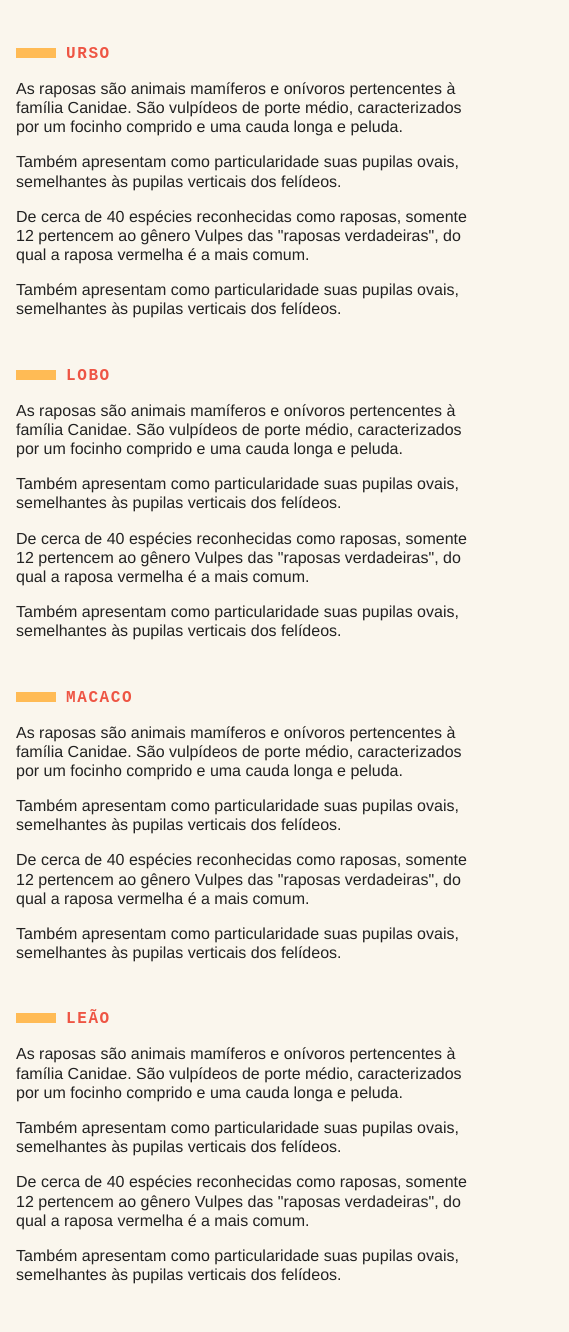
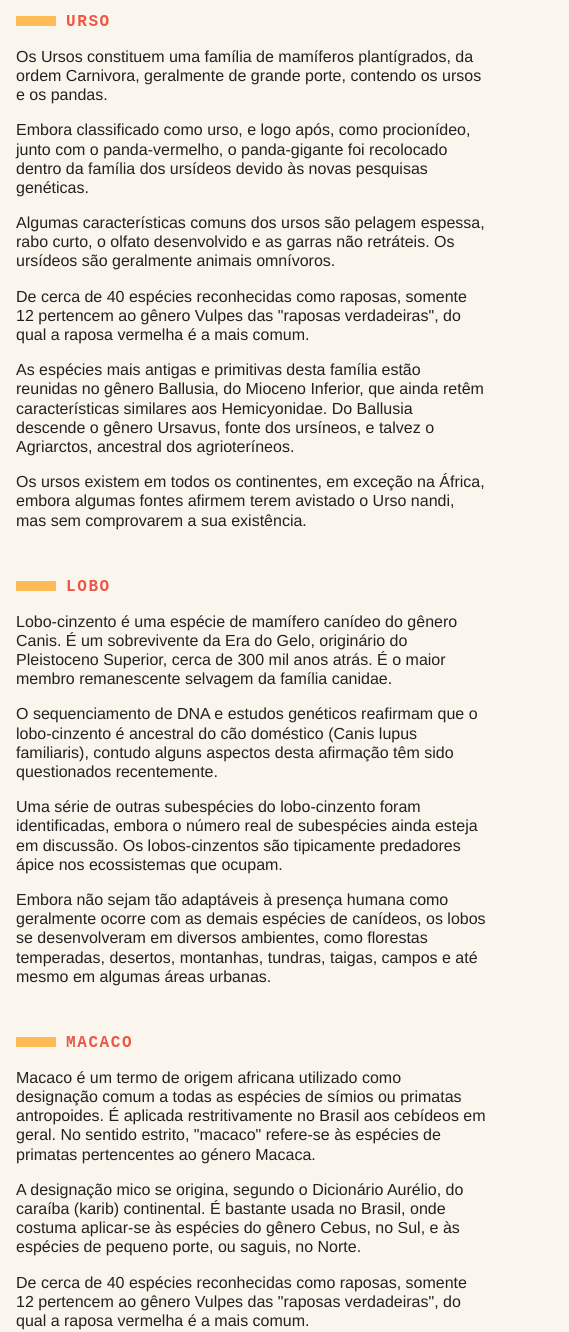
Before and after one commit to ruanvalente/origamid, a plain HTML site: page javascript-es6+/exercicios/animais-fantasticos/index.html in a window 1280 px wide. Shown: the part 1021-2353 px from the top of the page, 604-1173 px from the left. Drawn offline with Linux system fonts and the light colour scheme.

Commit message:
Adicionada a descrição dos animais.

```diff
--- a/javascript-es6+/exercicios/animais-fantasticos/index.html
+++ b/javascript-es6+/exercicios/animais-fantasticos/index.html
@@ -57,13 +57,35 @@
         <section>
           <h2>Esquilo</h2>
           <p>
-            As raposas são animais mamíferos e onívoros pertencentes à família
-            Canidae. São vulpídeos de porte médio, caracterizados por um focinho
-            comprido e uma cauda longa e peluda.
+            Os esquilos pertencem a uma grande família de mamíferos roedores de
+            pequeno e médio porte conhecida como Sciuridae. No Brasil, são
+            também conhecidos como serelepe, caxinguelê, caxinxe, quatimirim,
+            quatipuru, agutipuru ou acutipuru. Na Galiza e algumas zonas de
+            Portugal também é conhecido por esquio.
           </p>
           <p>
-            Também apresentam como particularidade suas pupilas ovais,
-            semelhantes às pupilas verticais dos felídeos.
+            Os esquilos estão espalhados por quase todo o mundo, a maioria nas
+            zonas de climas temperado ou tropical, mas também em algumas zonas
+            de clima frio. Como todos os roedores, possui presas fortíssimas,
+            com que roem sementes com facilidade, principalmente bolotas.
+          </p>
+        </section>
+        <section>
+          <h2>Urso</h2>
+          <p>
+            Os Ursos constituem uma família de mamíferos plantígrados, da ordem
+            Carnivora, geralmente de grande porte, contendo os ursos e os
+            pandas.
+          </p>
+          <p>
+            Embora classificado como urso, e logo após, como procionídeo, junto
+            com o panda-vermelho, o panda-gigante foi recolocado dentro da
+            família dos ursídeos devido às novas pesquisas genéticas.
+          </p>
+          <p>
+            Algumas características comuns dos ursos são pelagem espessa, rabo
+            curto, o olfato desenvolvido e as garras não retráteis. Os ursídeos
+            são geralmente animais omnívoros.
           </p>
           <p>
             De cerca de 40 espécies reconhecidas como raposas, somente 12
@@ -71,20 +93,60 @@
             raposa vermelha é a mais comum.
           </p>
           <p>
-            Também apresentam como particularidade suas pupilas ovais,
-            semelhantes às pupilas verticais dos felídeos.
+            As espécies mais antigas e primitivas desta família estão reunidas
+            no gênero Ballusia, do Mioceno Inferior, que ainda retêm
+            características similares aos Hemicyonidae. Do Ballusia descende o
+            gênero Ursavus, fonte dos ursíneos, e talvez o Agriarctos, ancestral
+            dos agrioteríneos.
+          </p>
+          <p>
+            Os ursos existem em todos os continentes, em exceção na África,
+            embora algumas fontes afirmem terem avistado o Urso nandi, mas sem
+            comprovarem a sua existência.
           </p>
         </section>
         <section>
-          <h2>Urso</h2>
+          <h2>Lobo</h2>
           <p>
-            As raposas são animais mamíferos e onívoros pertencentes à família
-            Canidae. São vulpídeos de porte médio, caracterizados por um focinho
-            comprido e uma cauda longa e peluda.
+            Lobo-cinzento é uma espécie de mamífero canídeo do gênero Canis. É
+            um sobrevivente da Era do Gelo, originário do Pleistoceno Superior,
+            cerca de 300 mil anos atrás. É o maior membro remanescente selvagem
+            da família canidae.
           </p>
           <p>
-            Também apresentam como particularidade suas pupilas ovais,
-            semelhantes às pupilas verticais dos felídeos.
+            O sequenciamento de DNA e estudos genéticos reafirmam que o
+            lobo-cinzento é ancestral do cão doméstico (Canis lupus familiaris),
+            contudo alguns aspectos desta afirmação têm sido questionados
+            recentemente.
+          </p>
+          <p>
+            Uma série de outras subespécies do lobo-cinzento foram
+            identificadas, embora o número real de subespécies ainda esteja em
+            discussão. Os lobos-cinzentos são tipicamente predadores ápice nos
+            ecossistemas que ocupam.
+          </p>
+          <p>
+            Embora não sejam tão adaptáveis à presença humana como geralmente
+            ocorre com as demais espécies de canídeos, os lobos se desenvolveram
+            em diversos ambientes, como florestas temperadas, desertos,
+            montanhas, tundras, taigas, campos e até mesmo em algumas áreas
+            urbanas.
+          </p>
+        </section>
+        <section>
+          <h2>Macaco</h2>
+          <p>
+            Macaco é um termo de origem africana utilizado como designação comum
+            a todas as espécies de símios ou primatas antropoides. É aplicada
+            restritivamente no Brasil aos cebídeos em geral. No sentido estrito,
+            "macaco" refere-se às espécies de primatas pertencentes ao género
+            Macaca.
+          </p>
+          <p>
+            A designação mico se origina, segundo o Dicionário Aurélio, do
+            caraíba (karib) continental. É bastante usada no Brasil, onde
+            costuma aplicar-se às espécies do gênero Cebus, no Sul, e às
+            espécies de pequeno porte, ou saguis, no Norte.
           </p>
           <p>
             De cerca de 40 espécies reconhecidas como raposas, somente 12
@@ -92,20 +154,26 @@
             raposa vermelha é a mais comum.
           </p>
           <p>
-            Também apresentam como particularidade suas pupilas ovais,
-            semelhantes às pupilas verticais dos felídeos.
+            Ainda segundo Cunha,o termo símio, que também designa os macacos
+            (tendo sido registrado no português dos séculos XVI e XVII), vem do
+            latim simius, de simus, "que tem o nariz chato".
           </p>
         </section>
         <section>
-          <h2>Lobo</h2>
+          <h2>Leão</h2>
           <p>
-            As raposas são animais mamíferos e onívoros pertencentes à família
-            Canidae. São vulpídeos de porte médio, caracterizados por um focinho
-            comprido e uma cauda longa e peluda.
+            O leão [feminino: leoa] é uma espécie de mamífero carnívoro do
+            gênero Panthera e da família Felidae. A espécie é atualmente
+            encontrada na África subsaariana e na Ásia, com uma única população
+            remanescente em perigo, no Parque Nacional da Floresta de Gir,
+            Gujarat, Índia.
           </p>
           <p>
-            Também apresentam como particularidade suas pupilas ovais,
-            semelhantes às pupilas verticais dos felídeos.
+            Foi extinto na África do Norte e no Sudoeste Asiático em tempos
+            históricos, e até o Pleistoceno Superior, há cerca de 10 000 anos,
+            era o mais difundido grande mamífero terrestre depois dos humanos,
+            sendo encontrado na maior parte da África, em muito da Eurásia, da
+            Europa Ocidental à Índia, e na América, do Yukon ao México.
           </p>
           <p>
             De cerca de 40 espécies reconhecidas como raposas, somente 12
@@ -113,50 +181,9 @@
             raposa vermelha é a mais comum.
           </p>
           <p>
-            Também apresentam como particularidade suas pupilas ovais,
-            semelhantes às pupilas verticais dos felídeos.
-          </p>
-        </section>
-        <section>
-          <h2>Macaco</h2>
-          <p>
-            As raposas são animais mamíferos e onívoros pertencentes à família
-            Canidae. São vulpídeos de porte médio, caracterizados por um focinho
-            comprido e uma cauda longa e peluda.
-          </p>
-          <p>
-            Também apresentam como particularidade suas pupilas ovais,
-            semelhantes às pupilas verticais dos felídeos.
-          </p>
-          <p>
-            De cerca de 40 espécies reconhecidas como raposas, somente 12
-            pertencem ao gênero Vulpes das "raposas verdadeiras", do qual a
-            raposa vermelha é a mais comum.
-          </p>
-          <p>
-            Também apresentam como particularidade suas pupilas ovais,
-            semelhantes às pupilas verticais dos felídeos.
-          </p>
-        </section>
-        <section>
-          <h2>Leão</h2>
-          <p>
-            As raposas são animais mamíferos e onívoros pertencentes à família
-            Canidae. São vulpídeos de porte médio, caracterizados por um focinho
-            comprido e uma cauda longa e peluda.
-          </p>
-          <p>
-            Também apresentam como particularidade suas pupilas ovais,
-            semelhantes às pupilas verticais dos felídeos.
-          </p>
-          <p>
-            De cerca de 40 espécies reconhecidas como raposas, somente 12
-            pertencem ao gênero Vulpes das "raposas verdadeiras", do qual a
-            raposa vermelha é a mais comum.
-          </p>
-          <p>
-            Também apresentam como particularidade suas pupilas ovais,
-            semelhantes às pupilas verticais dos felídeos.
+            É uma dos quatro grandes felinos, com alguns machos excedendo 250
+            quilogramas em peso, sendo o segundo maior felino recente depois do
+            tigre.
           </p>
         </section>
       </div>
@@ -196,9 +223,9 @@
         <img src="img/mapa.png" />
       </div>
       <ul class="dados">
-        <li>contato@origamid.com</li>
+        <li>contato@email.com</li>
         <li>+55 (21) 9999-9999</li>
-        <li>Rua do Conde, nº 21</li>
+        <li>Rua tal, nº 21</li>
         <li>Rio de Janeiro - RJ</li>
       </ul>
     </section>
```
